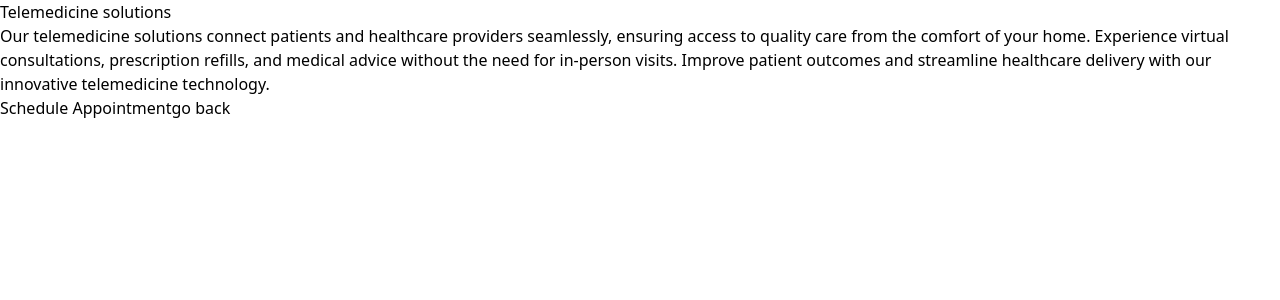
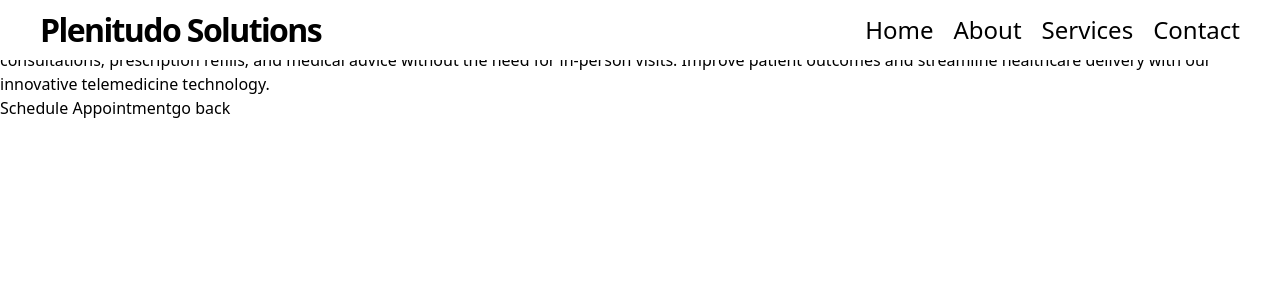
Before and after one commit to Sandeep-DSK/PlenitudoWebsite, a Next.js app: page /telemedicine-solutions in a window 1280 px wide. Shown: the top 300 px of the page. Built offline with nearby package versions, Linux system fonts and the light colour scheme.

Commit message:
fixed issue when on different page navbar would not work imported useRouter and usePathname from next/navigator implemented if statement to check if you are on / pathname if not it will push to / working as intended

```diff
--- a/app/components/Navbar.tsx
+++ b/app/components/Navbar.tsx
@@ -3,18 +3,28 @@
 import React, { useState } from 'react';
 import { gsap } from 'gsap';
 import { ScrollToPlugin } from 'gsap/ScrollToPlugin';
+import { useRouter, usePathname } from 'next/navigation';
 
 gsap.registerPlugin(ScrollToPlugin);
 
 const Navbar = () => {
   const [isOpen, setIsOpen] = useState(false);
+  const router = useRouter();
+  const pathname = usePathname();
 
   const toggleMenu = () => {
     setIsOpen(!isOpen);
   };
 
   const scrollTo = (selector: string) => {
-    gsap.to(window, { duration: 2, scrollTo: { y: selector } });
+    if (pathname !== '/') {
+      router.push('/');
+      setTimeout(() => {
+        gsap.to(window, { duration: 2, scrollTo: { y: selector } });
+      }, 100);
+    } else {
+      gsap.to(window, { duration: 2, scrollTo: { y: selector } });
+    }
     setIsOpen(false);
   };
 
--- a/app/telemedicine-solutions/page.tsx
+++ b/app/telemedicine-solutions/page.tsx
@@ -1,8 +1,10 @@
 import Link from 'next/link';
+import Navbar from '../components/Navbar';
 
 export default function Telemedicine() {
   return (
     <main>
+      <Navbar />
       <div>Telemedicine solutions</div>
       <p>
         Our telemedicine solutions connect patients and healthcare providers seamlessly, ensuring access to quality care
```
